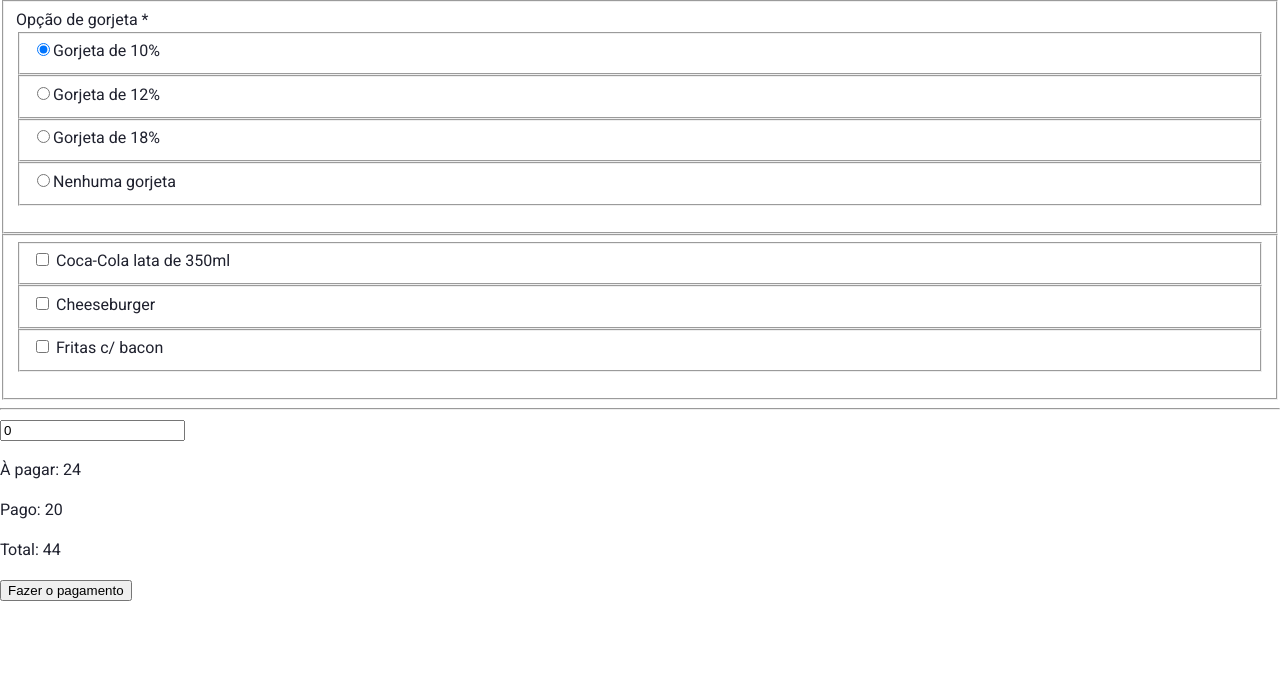
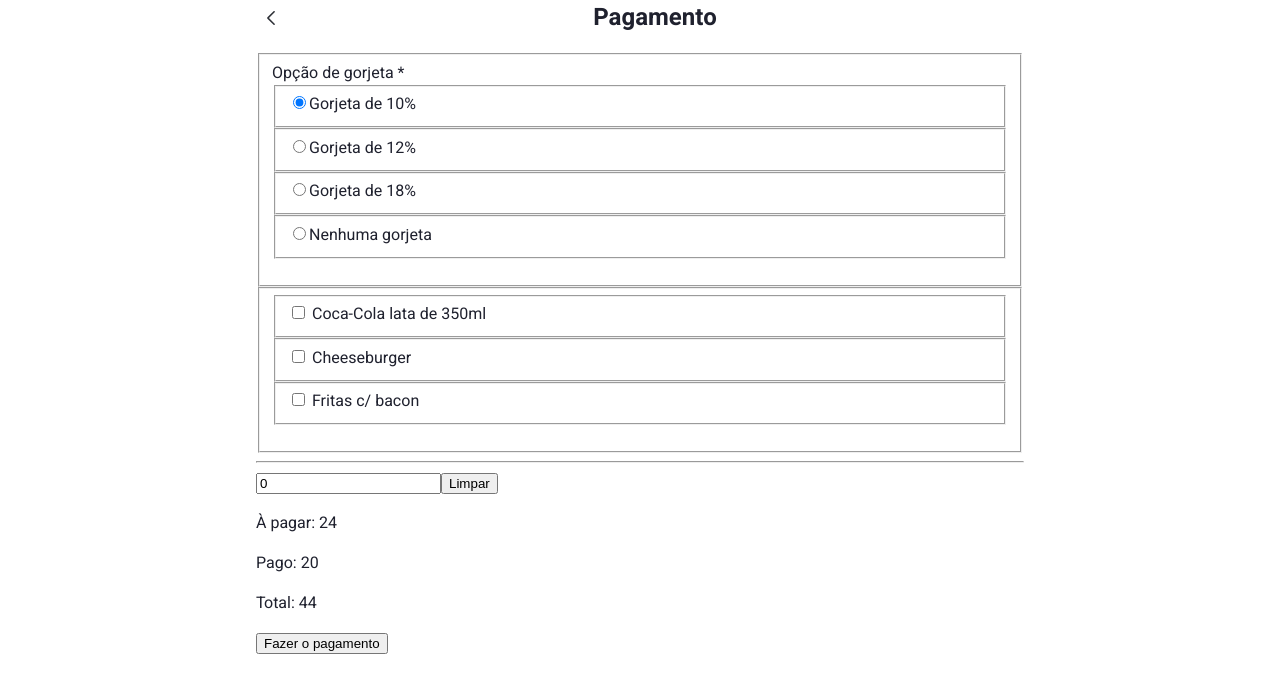
Before and after one commit to VitorLuizC/frontend-challenge-convenia, a Vue app in the folder app/: page /payment/cca05782-c931-4466-95b3-b0e1115e0e55 in a window 1280 px wide. Shown: the top 692 px of the page. Built offline with nearby package versions, Linux system fonts and the light colour scheme; the HTML template or start-up script is replaced by a standard one.

Commit message:
Create VScreen component and apply on views

```diff
--- a/app/src/assets/sass/base.scss
+++ b/app/src/assets/sass/base.scss
@@ -12,7 +12,13 @@ body {
 body,
 figure,
 ul,
-ol {
+ol,
+h1,
+h2,
+h3,
+h4,
+h5,
+h6 {
   margin: 0;
 }
 
--- a/app/src/assets/sass/helpers.scss
+++ b/app/src/assets/sass/helpers.scss
@@ -1,3 +1,4 @@
+@import './helpers/block.scss';
 @import './helpers/shapes.scss';
 
 @function no-unit($value) {
--- /dev/null
+++ b/app/src/assets/sass/helpers/block.scss
@@ -0,0 +1,5 @@
+@mixin block-center-vertical($display: block) {
+  display: $display;
+  margin-left: auto;
+  margin-right: auto;
+}
--- /dev/null
+++ b/app/src/components/VScreen.vue
@@ -0,0 +1,70 @@
+<template>
+  <section :class="['v-screen', containerClass]">
+    <nav class="navigation">
+      <v-arrow
+        v-if="backTo"
+        class="arrow"
+        direction="left"
+        @click="$router.push(backTo)"
+      />
+      <h1 class="title">{{ title }}</h1>
+    </nav>
+
+    <main :class="['content', contentClass]">
+      <slot />
+    </main>
+  </section>
+</template>
+
+<script>
+import VArrow from '@/components/VArrow.vue'
+
+export default {
+  components: { VArrow },
+  props: {
+    title: String,
+    backTo: [String, Object, Number],
+    contentClass: String,
+    containerClass: String
+  }
+}
+</script>
+
+<style lang="scss">
+@import '~@/assets/sass/helpers.scss';
+
+.v-screen {
+  & > .navigation {
+    display: flex;
+    align-items: center;
+    justify-content: center;
+    margin-bottom: 18px;
+
+    @media screen and (min-width: 768px) {
+      @include block-center-vertical(flex);
+      width: 768px;
+    }
+
+    & > .arrow {
+      cursor: pointer;
+    }
+
+    & > .title {
+      width: 100%;
+      font-size: em(24px);
+      text-align: center;
+    }
+
+    & > .arrow + .title {
+      width: calc(100% - 30px);
+    }
+  }
+
+  & > .content {
+    @media screen and (min-width: 768px) {
+      @include block-center-vertical();
+      width: 768px;
+    }
+  }
+}
+</style>
--- a/app/src/views/Bill.vue
+++ b/app/src/views/Bill.vue
@@ -1,7 +1,10 @@
 <template>
-  <main v-if="bill" class="bill-view">
-    <h2 class="title">{{ bill.name }}</h2>
-
+  <v-screen
+    v-if="bill"
+    :title="bill.table.name"
+    back-to="/"
+    content-class="bill-view"
+  >
     <v-details summary="Pedidos" open>
       <order-list :orders="bill.orders" />
     </v-details>
@@ -32,12 +35,13 @@
     <v-line />
 
     <v-button class="button" :to="'/payment/' + id">Pagar</v-button>
-  </main>
+  </v-screen>
 </template>
 
 <script>
 import { mapGetters } from 'vuex'
 import VLine from '@/components/VLine.vue'
+import VScreen from '@/components/VScreen.vue'
 import VButton from '@/components/VButton.vue'
 import VDetails from '@/components/VDetails.vue'
 import OrderList from '@/components/Order/OrderList.vue'
@@ -45,7 +49,14 @@ import PaymentList from '@/components/Payment/PaymentList.vue'
 import { formatToBRL } from 'brazilian-values'
 
 export default {
-  components: { OrderList, PaymentList, VLine, VButton, VDetails },
+  components: {
+    OrderList,
+    PaymentList,
+    VLine,
+    VScreen,
+    VButton,
+    VDetails
+  },
   props: {
     id: {
       type: String,
@@ -73,13 +84,9 @@ export default {
 </script>
 
 <style lang="scss">
+@import '~@/assets/sass/helpers.scss';
+
 .bill-view {
-  @media screen and (min-width: 768px) {
-    width: 768px;
-    margin-left: auto;
-    margin-right: auto;
-  }
-
   .calc {
     box-sizing: border-box;
     display: block;
@@ -102,8 +109,7 @@ export default {
   }
 
   & > .button {
-    margin-left: auto;
-    margin-right: auto;
+    @include block-center-vertical(flex);
   }
 }
 </style>
--- a/app/src/views/Bills.vue
+++ b/app/src/views/Bills.vue
@@ -1,16 +1,15 @@
 <template>
-  <main class="bills-view">
-    <h2 class="title">Mesas</h2>
-
+  <v-screen title="Mesas" content-class="bills-view">
     <bill-list class="list" />
-  </main>
+  </v-screen>
 </template>
 
 <script>
 import BillList from '@/containers/Bill/BillList.vue'
+import VScreen from '@/components/VScreen.vue'
 
 export default {
-  components: { BillList }
+  components: { BillList, VScreen }
 }
 </script>
 
--- a/app/src/views/Payment.vue
+++ b/app/src/views/Payment.vue
@@ -1,6 +1,7 @@
 <template>
-  <main>
+  <v-screen title="Pagamento" :back-to="'/bill/' + id">
     <gratuity-options v-model="gratuity" />
+
     <template v-if="!isLoading">
       <order-checkboxes :orders="bill.orders" v-model="ordersToBePaid" />
 
@@ -12,13 +13,15 @@
         @input="value !== sum && (value = $event.target.value)"
       />
 
+      <button type="button" @click="value = 0">Limpar</button>
+
       <p>À pagar: {{ unpaidTotalFor(gratuity) }}</p>
       <p>Pago: {{ paidTotal }}</p>
       <p>Total: {{ totalFor(gratuity) }}</p>
 
       <button>Fazer o pagamento</button>
     </template>
-  </main>
+  </v-screen>
 </template>
 
 <script>
@@ -26,9 +29,10 @@ import { mapGetters } from 'vuex'
 import GratuityOptions from '@/containers/Gratuity/GratuityOptions.vue'
 import OrderCheckboxes from '@/containers/Order/OrderCheckboxes.vue'
 import { sumOrders } from '@/services/Bill'
+import VScreen from '@/components/VScreen.vue'
 
 export default {
-  components: { GratuityOptions, OrderCheckboxes },
+  components: { GratuityOptions, OrderCheckboxes, VScreen },
   props: {
     id: {
       type: String,
```
